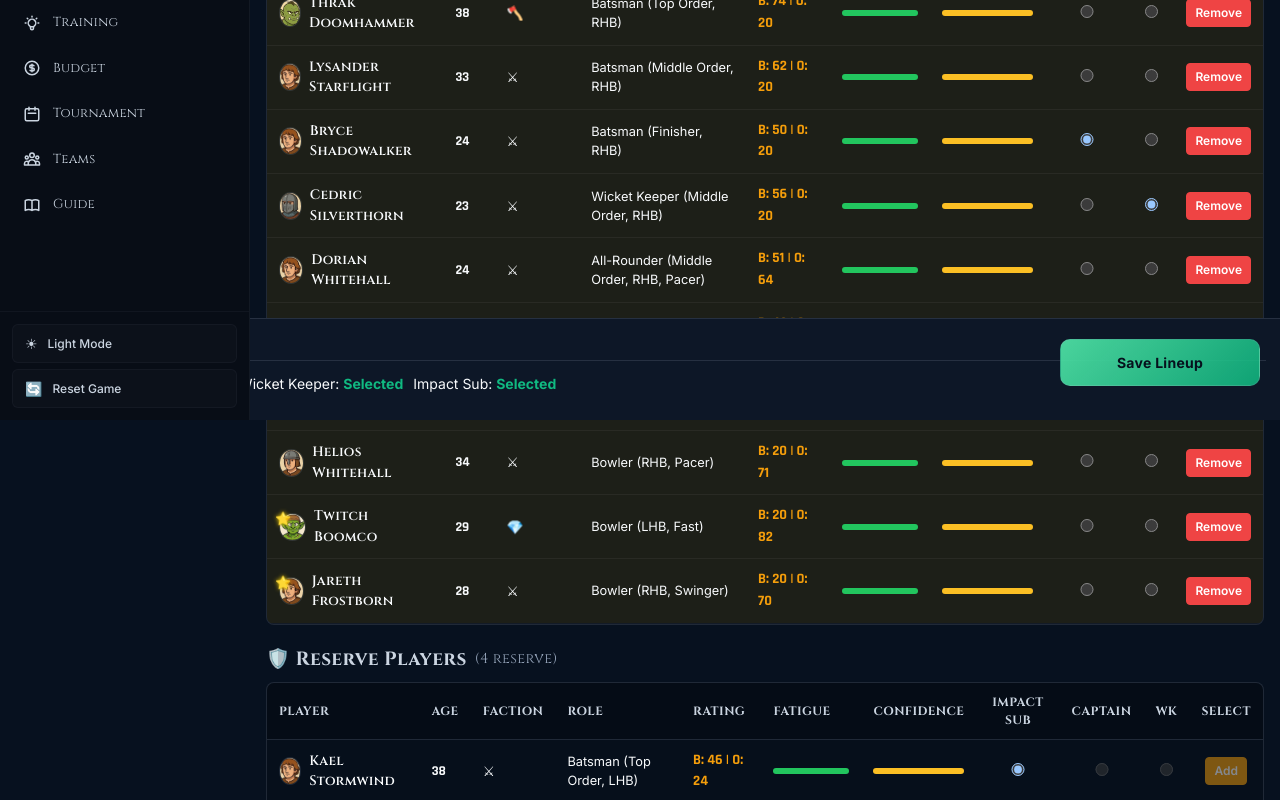
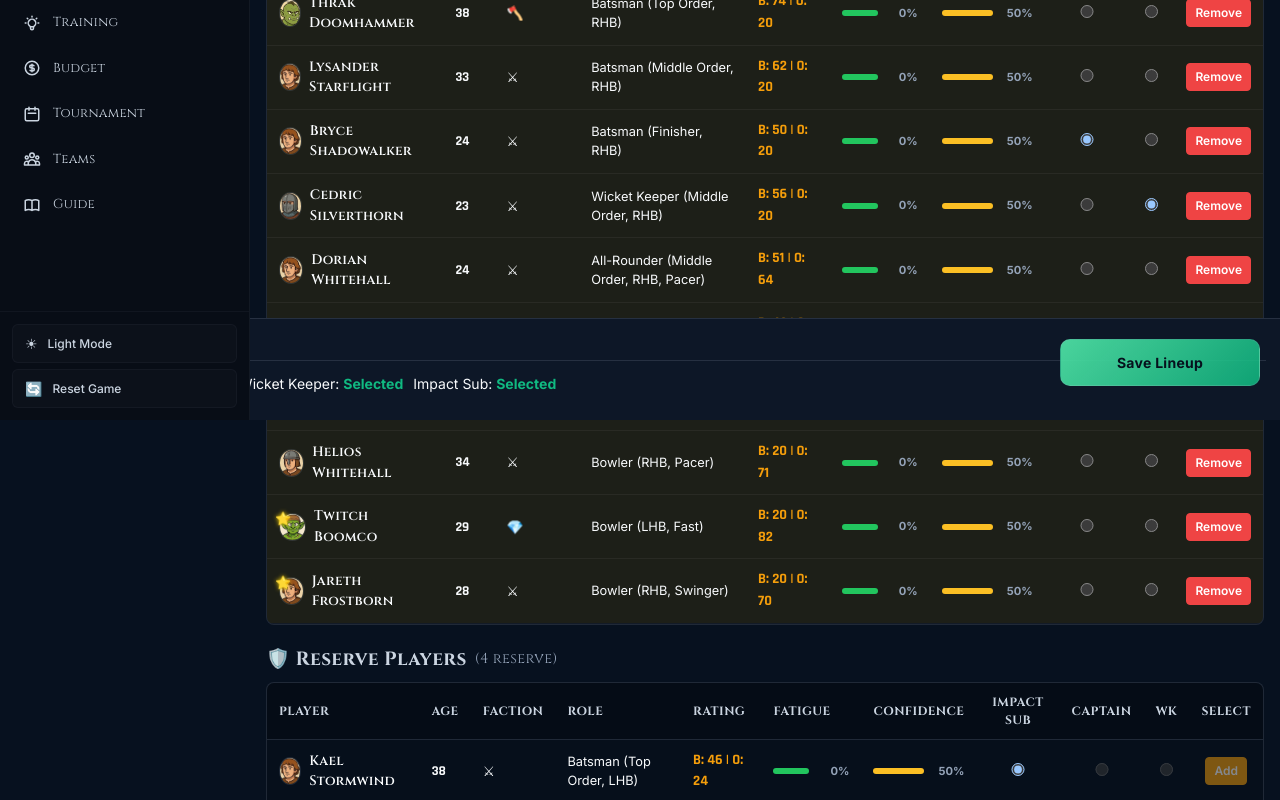
Before and after one commit to cmsusergit/fantasy_cricgame, a SvelteKit app: page /squad in a window 1280 px wide. Shown: the part 380-1180 px from the top of the page. Built offline with nearby package versions, Linux system fonts and the light colour scheme.

Commit message:
feat: display numerical percentage labels next to progress bars on squad page

```diff
--- a/src/routes/squad/+page.svelte
+++ b/src/routes/squad/+page.svelte
@@ -405,11 +405,13 @@
                     <td>
                       <div class="bar-container" title="Fatigue: {p.fatigue}%">
                         <div class="bar fatigue" style="width: {p.fatigue}%; background-color: {getFatigueBarColor(p.fatigue)};"></div>
+                        <span class="bar-lbl">{p.fatigue}%</span>
                       </div>
                     </td>
                     <td>
-                      <div class="bar-container">
+                      <div class="bar-container" title="Morale: {p.morale}%">
                         <div class="bar confidence" style="width: {p.morale}%; background-color: {getBarColor(p.morale)};"></div>
+                        <span class="bar-lbl">{p.morale}%</span>
                       </div>
                     </td>
                     <td style="text-align: center;">
@@ -501,11 +503,13 @@
                     <td>
                       <div class="bar-container" title="Fatigue: {p.fatigue}%">
                         <div class="bar fatigue" style="width: {p.fatigue}%; background-color: {getFatigueBarColor(p.fatigue)};"></div>
+                        <span class="bar-lbl">{p.fatigue}%</span>
                       </div>
                     </td>
                     <td>
-                      <div class="bar-container">
+                      <div class="bar-container" title="Morale: {p.morale}%">
                         <div class="bar confidence" style="width: {p.morale}%; background-color: {getBarColor(p.morale)};"></div>
+                        <span class="bar-lbl">{p.morale}%</span>
                       </div>
                     </td>
                     <td style="text-align: center;">
@@ -951,6 +955,14 @@
     background: var(--bg-tertiary);
   }
 
+  .selection-table .bar-lbl {
+    font-size: 0.7rem;
+    color: var(--text-muted);
+    font-weight: bold;
+    min-width: 32px;
+    text-align: right;
+  }
+
   .btn-select {
     background: var(--bg-secondary);
     color: var(--text-secondary);
```
